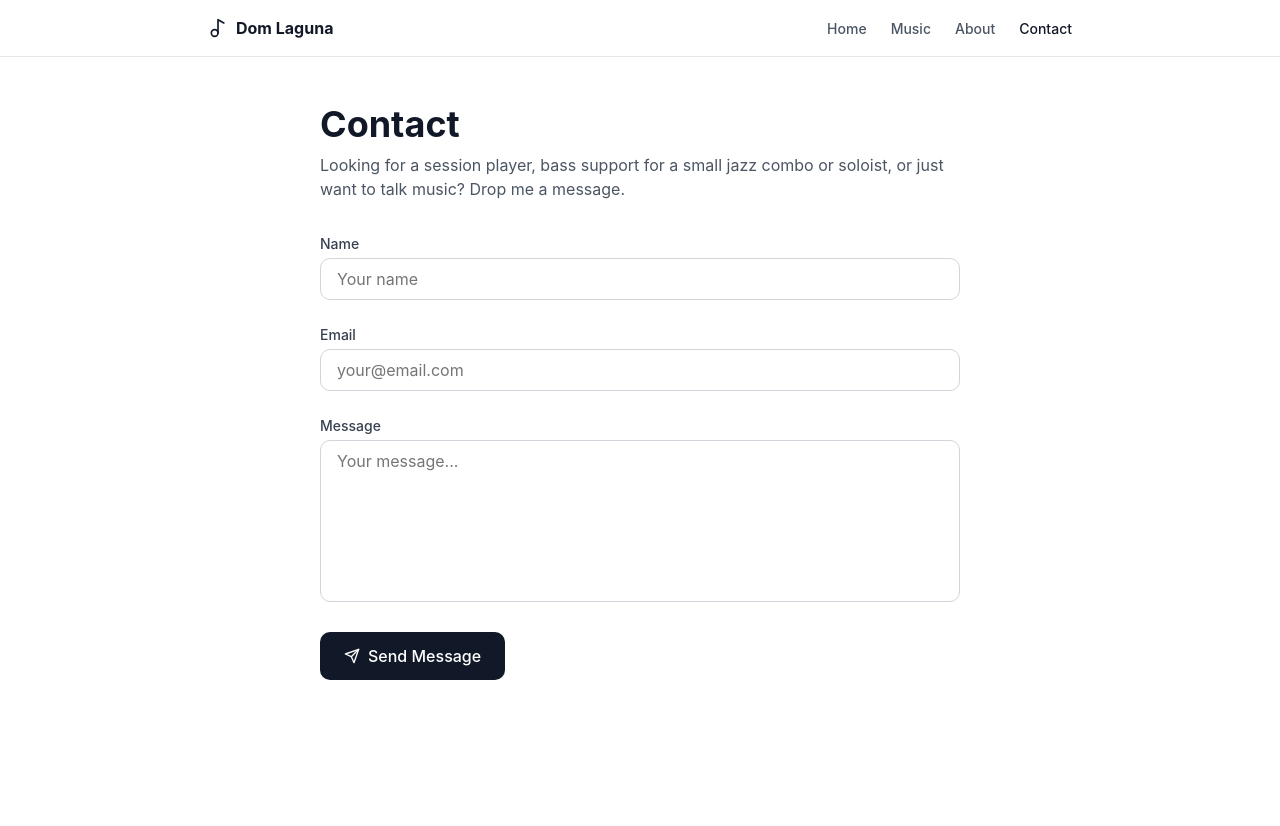
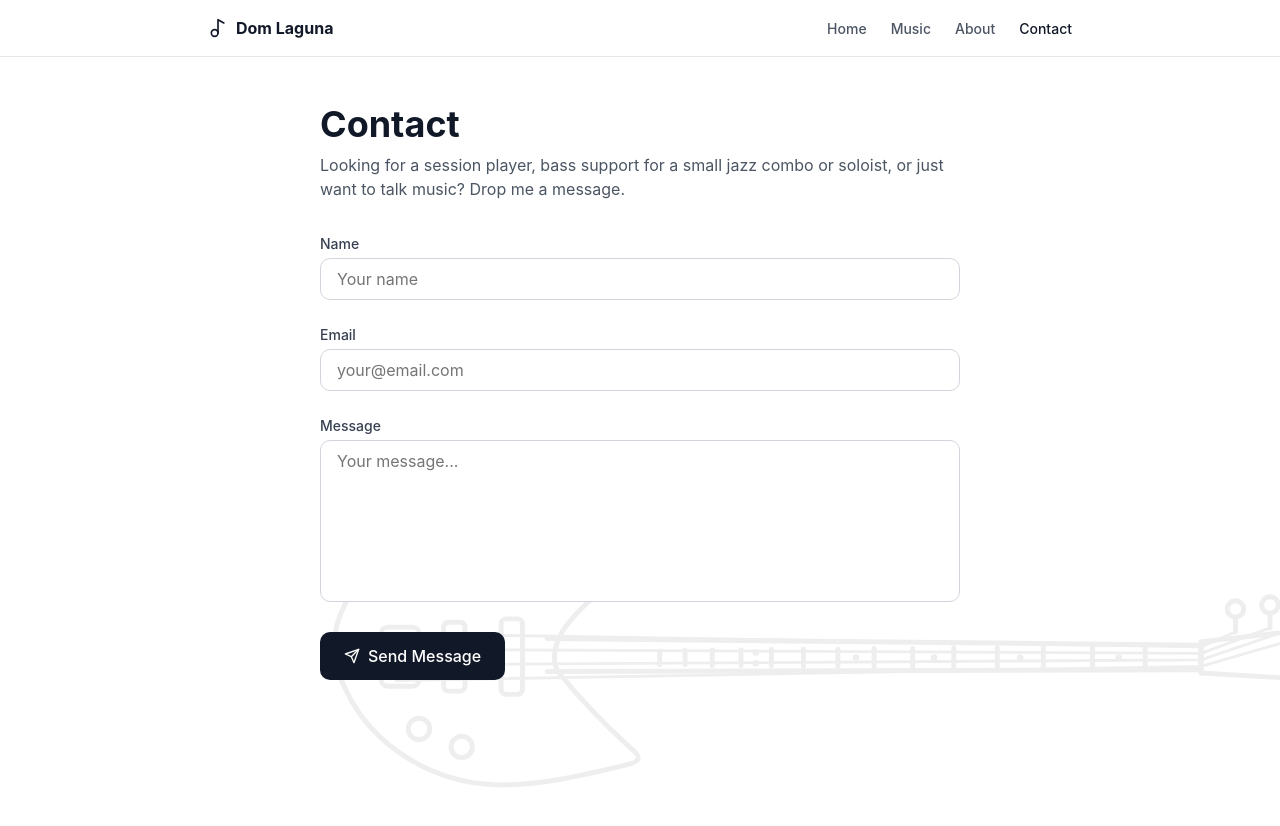
Before and after one commit to wujastyk/domlaguna, a Jekyll site: the page built from contact.html, in a window 1280 px wide. Shown: the top 826 px of the page. Built offline with Jekyll 4.4.1, drawn with Linux system fonts in a browser that asks for light colours.

Commit message:
background

```diff
--- a/assets/css/site.css
+++ b/assets/css/site.css
@@ -328,3 +328,38 @@ a { color: inherit; }
 @media (prefers-reduced-motion: reduce) {
   *, *::before, *::after { transition-duration: 0.01ms !important; }
 }
+
+/* --- Faint bass-guitar watermark ------------------------------------------
+   Drawn behind every page. Two dials:
+     --watermark-opacity   how faint it is (0 hides it entirely)
+     background-position   where it sits
+   The image path is relative to THIS file, so it is unaffected by baseurl.
+   -------------------------------------------------------------------------- */
+
+:root { --watermark-opacity: 0.07; }
+
+body::before {
+  content: "";
+  position: fixed;
+  inset: 0;
+  z-index: -1;
+  pointer-events: none;
+  background-image: url("../img/bass.svg");
+  background-repeat: no-repeat;
+  background-position: right -8rem bottom 3rem;
+  background-size: 1150px auto;
+  opacity: var(--watermark-opacity);
+}
+
+/* Smaller screens: scale it down and tuck it lower so it stays out of the way. */
+@media (max-width: 60rem) {
+  body::before {
+    background-position: right -10rem bottom 1rem;
+    background-size: 780px auto;
+  }
+}
+
+/* Anyone who has asked for reduced motion or high contrast gets a clean page. */
+@media (prefers-contrast: more) {
+  body::before { display: none; }
+}
```
Also changed, not shown: assets/img/bass.svg (added).
